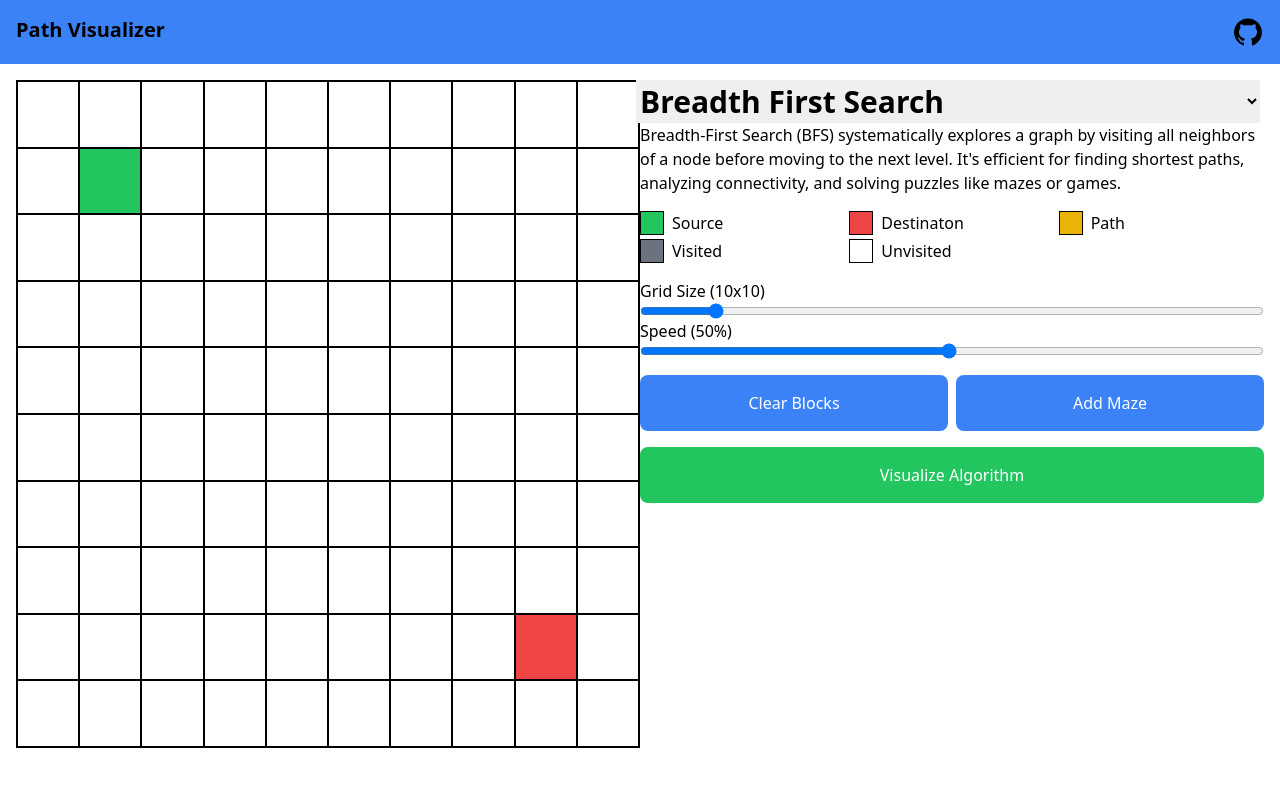
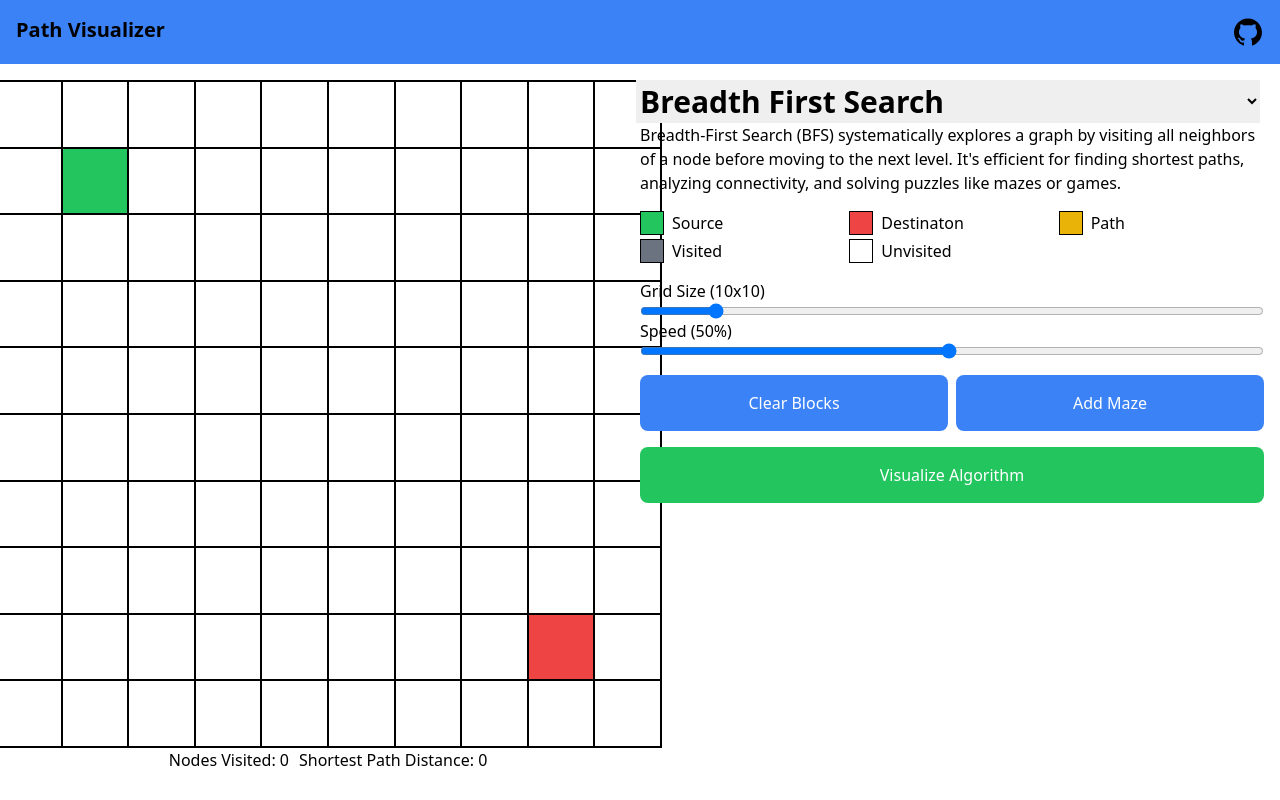
Before and after one commit to PuneetTri/path-visualizer, a React (Vite) app: page / in a window 1280 px wide. Built offline with nearby package versions, Linux system fonts and the light colour scheme.

Commit message:
Added shortest path distance and node visited counter

```diff
--- a/src/App.tsx
+++ b/src/App.tsx
@@ -24,6 +24,8 @@ function App() {
   const [destination, setDestination] = useState([gridSize - 2, gridSize - 2]);
   const [moveDestination, setMoveDestination] = useState<boolean>(false);
   const [clear, setClear] = useState<boolean>(true);
+  const [nodesVisitedCount, setNodesVisitedCount] = useState<number>(0);
+  const [pathDistance, setPathDistance] = useState<number>(0);
 
   // Set the description based on the selected algorithm
   useEffect(() => {
@@ -63,16 +65,48 @@ function App() {
     switch (algorithm) {
       case "Depth First Search":
         // 101 - speed, because smaller the slider value, slower the speed
-        await dfs(grid, setGrid, source, destination, 101 - speed);
+        await dfs(
+          grid,
+          setGrid,
+          source,
+          destination,
+          101 - speed,
+          setNodesVisitedCount,
+          setPathDistance
+        );
         break;
       case "Breadth First Search":
-        await bfs(grid, setGrid, source, destination, 101 - speed);
+        await bfs(
+          grid,
+          setGrid,
+          source,
+          destination,
+          101 - speed,
+          setNodesVisitedCount,
+          setPathDistance
+        );
         break;
       case "Dijkstra's Algorithm":
-        await dijkstra(grid, setGrid, source, destination, 101 - speed);
+        await dijkstra(
+          grid,
+          setGrid,
+          source,
+          destination,
+          101 - speed,
+          setNodesVisitedCount,
+          setPathDistance
+        );
         break;
       case "A* Search":
-        await astar(grid, setGrid, source, destination, 101 - speed);
+        await astar(
+          grid,
+          setGrid,
+          source,
+          destination,
+          101 - speed,
+          setNodesVisitedCount,
+          setPathDistance
+        );
         break;
     }
 
@@ -132,6 +166,8 @@ function App() {
             moveSource={[moveSource, setMoveSource]}
             destinationState={[destination, setDestination]}
             moveDestination={[moveDestination, setMoveDestination]}
+            nodesVisitedCount={nodesVisitedCount}
+            pathDistance={pathDistance}
           />
 
           <div className="lg:w-1/2 space-y-4">
--- a/src/algorithms/astar.ts
+++ b/src/algorithms/astar.ts
@@ -3,7 +3,9 @@ const astar = async (
   setGrid: any,
   source: number[],
   destination: number[],
-  speed: number
+  speed: number,
+  setNodesVisitedCount: any,
+  setPathDistance: any
 ): Promise<boolean> => {
   return new Promise((resolve) => {
     const pq = new PriorityQueue();
@@ -20,6 +22,7 @@ const astar = async (
     costSoFar[`${source[0]},${source[1]}`] = 0;
 
     const explore = () => {
+      setNodesVisitedCount((prevCount: number) => prevCount + 1);
       if (pq.isEmpty()) {
         resolve(false); // Destination not found
         return;
@@ -33,7 +36,8 @@ const astar = async (
             cameFrom,
             destination,
             setGrid,
-            speed
+            speed,
+            setPathDistance
           );
           if (found) {
             resolve(true); // Destination found
@@ -128,7 +132,8 @@ const updateNodesToPath = async (
   cameFrom: { [key: string]: number[] },
   destination: number[],
   setGrid: any,
-  speed: number
+  speed: number,
+  setPathDistance: any
 ) => {
   return new Promise((resolve) => {
     const pathNodes: any = [];
@@ -143,6 +148,7 @@ const updateNodesToPath = async (
 
     const updateNode = () => {
       if (i < pathNodes.length) {
+        setPathDistance((prevDistance: number) => prevDistance + 1);
         const [x, y] = pathNodes[i];
         setGrid((prevGrid: any) => {
           const newGrid = prevGrid.slice();
--- a/src/algorithms/bfs.ts
+++ b/src/algorithms/bfs.ts
@@ -3,7 +3,9 @@ const bfs = async (
   setGrid: any,
   source: number[],
   destination: number[],
-  speed: number
+  speed: number,
+  setNodesVisitedCount: any,
+  setPathDistance: any
 ): Promise<boolean> => {
   return new Promise((resolve) => {
     const visited = new Set<string>();
@@ -24,9 +26,11 @@ const bfs = async (
             path,
             destination,
             setGrid,
-            speed
+            speed,
+            setPathDistance
           );
           if (found) {
+            setNodesVisitedCount((prevCount: number) => prevCount + 1);
             resolve(true); // Destination found
           }
           return;
@@ -38,6 +42,7 @@ const bfs = async (
           return;
         }
 
+        setNodesVisitedCount((prevCount: number) => prevCount + 1);
         visited.add(current);
 
         if (
@@ -94,7 +99,8 @@ const updateNodesToPath = async (
   path: { [key: string]: number[] },
   destination: number[],
   setGrid: any,
-  speed: number
+  speed: number,
+  setPathDistance: any
 ) => {
   return new Promise((resolve) => {
     const pathNodes: any = [];
@@ -109,6 +115,7 @@ const updateNodesToPath = async (
 
     const updateNode = () => {
       if (i < pathNodes.length) {
+        setPathDistance((prevDistance: number) => prevDistance + 1);
         const [x, y] = pathNodes[i];
         setGrid((prevGrid: any) => {
           const newGrid = prevGrid.slice();
--- a/src/algorithms/dfs.ts
+++ b/src/algorithms/dfs.ts
@@ -3,7 +3,9 @@ const dfs = async (
   setGrid: any,
   source: number[],
   destination: number[],
-  speed: number
+  speed: number,
+  setNodesVisitedCount: any,
+  setPathDistance: any
 ): Promise<boolean> => {
   return new Promise((resolve) => {
     const visited = new Set<string>();
@@ -20,8 +22,14 @@ const dfs = async (
         const [row, col] = stack.pop() as number[];
 
         if (row === destination[0] && col === destination[1]) {
-          const found = await updateNodesToPath([...path], setGrid, speed);
+          const found = await updateNodesToPath(
+            [...path],
+            setGrid,
+            speed,
+            setPathDistance
+          );
           if (found) {
+            setNodesVisitedCount((prev: number) => prev + 1);
             resolve(true); // Destination found
           }
           return;
@@ -35,6 +43,7 @@ const dfs = async (
 
         visited.add(current);
         path.push([row, col]);
+        setNodesVisitedCount((prev: number) => prev + 1);
 
         setGrid((prevGrid: string[][]) => {
           const newGrid = prevGrid.slice();
@@ -65,13 +74,15 @@ const dfs = async (
 const updateNodesToPath = async (
   path: number[][],
   setGrid: any,
-  speed: number
+  speed: number,
+  setPathDistance: any
 ) => {
   return new Promise((resolve) => {
     let i = 1;
 
     const updateNode = () => {
       if (i < path.length) {
+        setPathDistance((prev: number) => prev + 1);
         const [x, y] = path[i];
         setGrid((prevGrid: any) => {
           const newGrid = prevGrid.slice();
--- a/src/algorithms/djikstra.ts
+++ b/src/algorithms/djikstra.ts
@@ -3,9 +3,12 @@ const dijkstra = async (
   setGrid: any,
   source: number[],
   destination: number[],
-  speed: number
+  speed: number,
+  setNodesVisitedCount: any,
+  setPathDistance: any
 ): Promise<boolean> => {
   return new Promise((resolve) => {
+    let visited = new Set();
     const distances: { [key: string]: number } = {};
     const path: { [key: string]: number[] } = {};
     const pq = new PriorityQueue();
@@ -33,10 +36,12 @@ const dijkstra = async (
             path,
             destination,
             setGrid,
-            speed
+            speed,
+            setPathDistance
           );
           if (found) {
             resolve(true); // Destination found
+            setNodesVisitedCount((prevCount: number) => prevCount - 1);
           }
           return;
         }
@@ -59,6 +64,7 @@ const dijkstra = async (
               distances[current] = cost;
               path[current] = [row, col];
               pq.enqueue([newRow, newCol], cost);
+              setNodesVisitedCount((prevCount: number) => prevCount + 1);
             }
           }
         }
@@ -119,7 +125,8 @@ const updateNodesToPath = async (
   path: { [key: string]: number[] },
   destination: number[],
   setGrid: any,
-  speed: number
+  speed: number,
+  setPathDistance: any
 ) => {
   return new Promise((resolve) => {
     const pathNodes: any = [];
@@ -134,6 +141,7 @@ const updateNodesToPath = async (
 
     const updateNode = () => {
       if (i < pathNodes.length) {
+        setPathDistance((prevDistance: number) => prevDistance + 1);
         const [x, y] = pathNodes[i];
         setGrid((prevGrid: any) => {
           const newGrid = prevGrid.slice();
--- a/src/components/GridComponent.tsx
+++ b/src/components/GridComponent.tsx
@@ -9,6 +9,8 @@ type Props = {
   moveSource: any;
   destinationState: any;
   moveDestination: any;
+  nodesVisitedCount: number;
+  pathDistance: number;
 };
 
 const GridComponent = ({
@@ -19,6 +21,8 @@ const GridComponent = ({
   moveSource,
   destinationState,
   moveDestination,
+  nodesVisitedCount,
+  pathDistance,
 }: Props) => {
   // Only the setter function is needed, but imported as it needs to be send to node component
   const setSource = sourceState[1];
@@ -82,7 +86,7 @@ const GridComponent = ({
   }, [gridSize]);
 
   return (
-    <div className="lg:w-1/2 flex justify-center items-start">
+    <div className="lg:w-1/2 flex flex-col justify-center items-start">
       <div
         id="grid"
         style={{
@@ -91,7 +95,7 @@ const GridComponent = ({
           gridTemplateColumns: `repeat(${gridSize}, minmax(0, 1fr))`,
           gridTemplateRows: `repeat(${gridSize}, minmax(0, 1fr))`,
         }}
-        className="border-[1px] border-black grid-rows-5"
+        className="border-[1px] border-black grid-rows-5 self-center"
       >
         {grid.map((row, rowIndex) =>
           row.map((type, colIndex) => (
@@ -109,6 +113,13 @@ const GridComponent = ({
           ))
         )}
       </div>
+
+      <div className="self-center flex flex-row justify-between">
+        <p style={{ marginRight: "10px" }}>
+          Nodes Visited: {nodesVisitedCount}
+        </p>
+        <p>Shortest Path Distance: {pathDistance}</p>
+      </div>
     </div>
   );
 };
```
